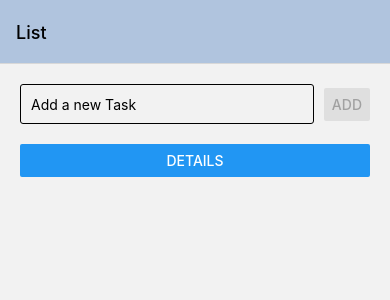
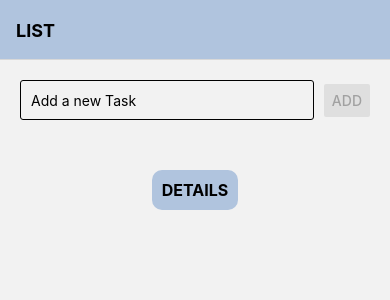
Before and after one commit to iamjvictor/TodoList-APP, a React Native app: screen /List in a window 390 px wide. Shown: the top 300 px of the page. Built offline with nearby package versions, Linux system fonts and the light colour scheme; no server answers; the database is empty.

Commit message:
Change Button

```diff
--- a/App.js
+++ b/App.js
@@ -12,7 +12,16 @@ const Stack = createStackNavigator()
 export default function App() {
   return (
    <NavigationContainer>
-      <Stack.Navigator initialRouteName='List' screenOptions={{headerStyle: {backgroundColor: '#B0C4DE',}, }}>
+      <Stack.Navigator initialRouteName='List' screenOptions={{
+        headerStyle: {
+        backgroundColor: '#B0C4DE',
+        height: 60,
+        },
+        headerTitleStyle:{
+            fontWeight:"bold",
+            textTransform:"uppercase"
+        }
+         }}>
 
 
 
--- a/src/pages/List.tsx
+++ b/src/pages/List.tsx
@@ -42,7 +42,7 @@ useEffect (() => {
 
 const addTodo = async () => {
 const doc = await addDoc(collection(FIRESTORE_DB, 'Task'), {title: task, done: false})
-setTask('');
+setTask("");
 };
 
 const renderTask = ({item}: any) =>{
@@ -75,7 +75,7 @@ const renderTask = ({item}: any) =>{
       <View style={styles.container}>
         <View style={styles.form}>
             <TextInput style={styles.input} placeholder='Add a new Task' onChangeText={(text: string) => setTask(text)} value={task}/>
-            <Button onPress={() => addTodo()} title='ADD' disabled={task === ''}/>
+            <Button onPress={() => addTodo()} title='ADD' disabled={task === ''} />
         </View>
 
         {tasks.length > 0 && (
@@ -94,7 +94,10 @@ const renderTask = ({item}: any) =>{
 
 
 
-        <Button onPress={() => navigation.navigate('Details')} title='Details'/>
+      <TouchableOpacity style={styles.button} onPress={() => navigation.navigate('Details')}  >
+        <Text style={styles.buttonText}>Details</Text>
+      </TouchableOpacity>
+
 
       </View>
   )
@@ -129,7 +132,21 @@ const styles = StyleSheet.create({
 
   button:{
     borderRadius:10,
+    backgroundColor:"#B0C4DE",
+    elevation:8,
+    padding: 10,
+    marginRight:"auto",
+    justifyContent:"center",
+    marginLeft:"auto",
+    marginTop:30,
 
+
+  },
+
+  buttonText:{
+    fontWeight:"bold",
+    fontSize:16,
+    textTransform:"uppercase"
   },
 
   taskContainer:{
@@ -138,6 +155,7 @@ const styles = StyleSheet.create({
     marginVertical:5,
     backgroundColor:"#B0C4DE",
     padding:10,
+
 
   },
 
```
